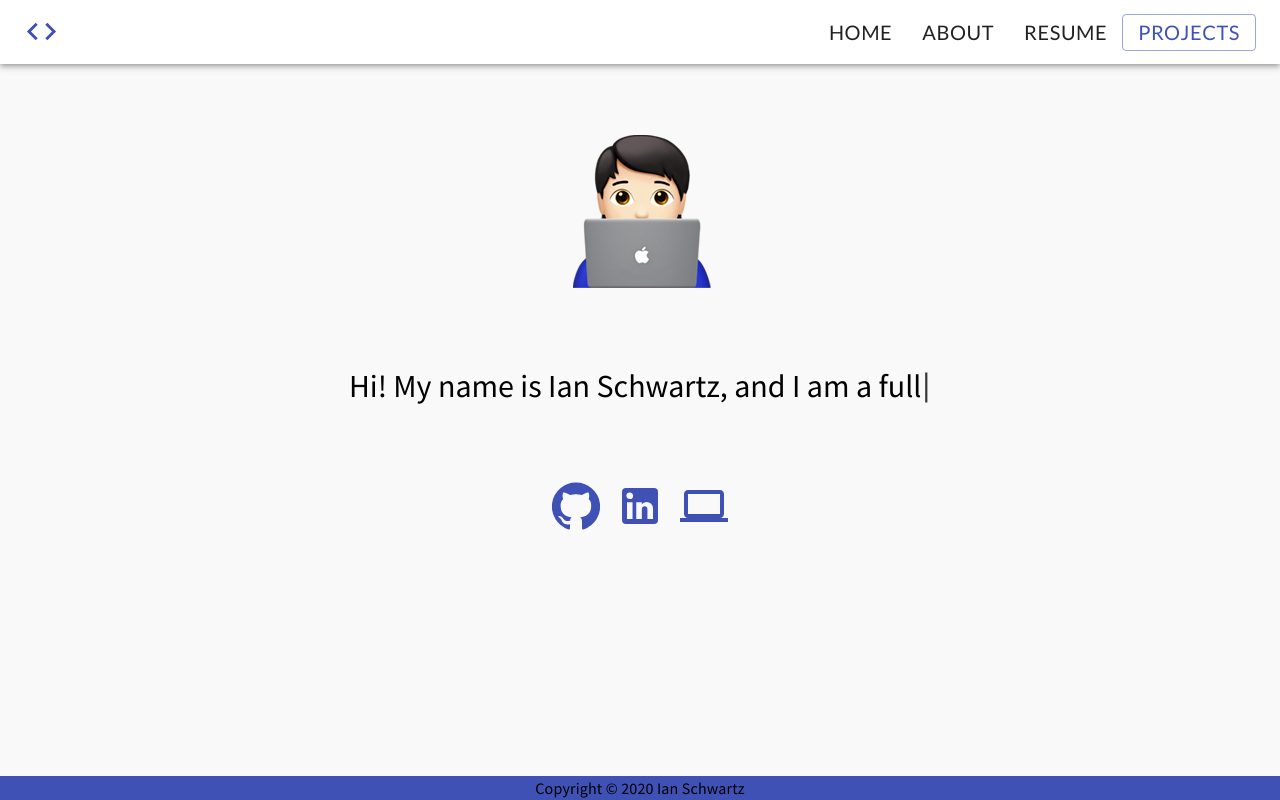
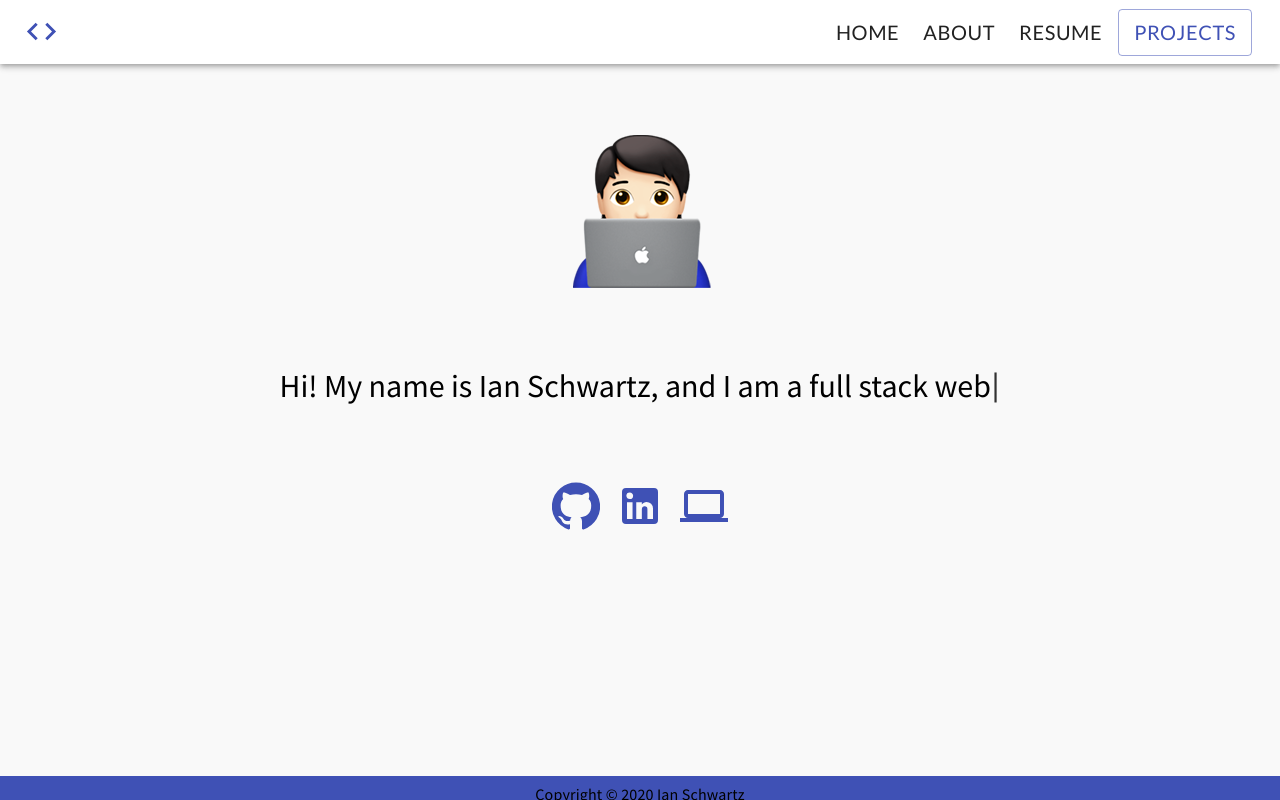
Before and after one commit to ian-schwartz/portfolio, a React (Create React App) app: page / in a window 1280 px wide. Built offline with nearby package versions, Linux system fonts and the light colour scheme; the HTML template or start-up script is replaced by a standard one.

Commit message:
margin and padding adjustments

```diff
--- a/src/components/Footer.js
+++ b/src/components/Footer.js
@@ -2,21 +2,22 @@ import React from "react";
 import { BottomNavigation, Typography } from "@material-ui/core";
 import { makeStyles } from "@material-ui/core/styles";
 
-const useStyles = makeStyles(theme => ({
+const useStyles = makeStyles((theme) => ({
   footer: {
     fontFamily: "Source Sans Pro",
     position: "fixed",
     bottom: "0",
     width: "100%",
     height: "3%",
-    backgroundColor: "#3f51b5"
+    backgroundColor: "#3f51b5",
   },
   text: {
     fontFamily: "Source Sans Pro",
     fontSize: "1rem",
     color: "#000",
-    [theme.breakpoints.down("sm")]: { fontSize: ".75rem", paddingTop: "3px" },
-  }
+    padding: ".4rem",
+    [theme.breakpoints.down("sm")]: { fontSize: ".75rem" },
+  },
 }));
 
 const Footer = () => {
--- a/src/components/Home.js
+++ b/src/components/Home.js
@@ -34,8 +34,8 @@ const Home = () => {
         <img src={png} className="home-png" alt="Technologist Emoji" />
         <br />
         <Typist
-          startDelay={1800}
-          avgTypingDelay={75}
+          startDelay={2000}
+          avgTypingDelay={60}
           className="home-paragraph"
         >
           <p className="home-paragraph">
--- a/src/components/Nav.js
+++ b/src/components/Nav.js
@@ -6,15 +6,15 @@ import Toolbar from "@material-ui/core/Toolbar";
 import Button from "@material-ui/core/Button";
 import CodeIcon from "@material-ui/icons/Code";
 
-const useStyles = makeStyles(theme => ({
+const useStyles = makeStyles((theme) => ({
   link: {
-    textDecoration: "none"
+    textDecoration: "none",
   },
   button: {
     fontSize: "1.25rem",
-    padding: "0 15px",
-    [theme.breakpoints.down("sm")]: { fontSize: "1rem" }
-  }
+    margin: "0 .25rem",
+    [theme.breakpoints.down("sm")]: { fontSize: "1rem", margin: "0 .125rem" },
+  },
 }));
 
 const Nav = () => {
```
